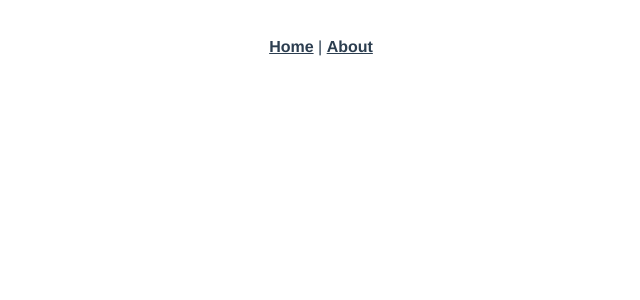
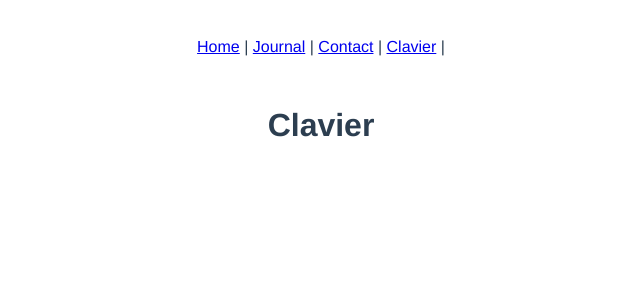
Before and after one commit to Romain-Parisot/VueJs_Telephone, a Vue app: page /#/Clavier in a window 1280 px wide. Before the commit this address had no page. Shown: the top 300 px of the page, without its empty margins (319-959 px from the left). Built offline with nearby package versions, Linux system fonts and the light colour scheme.

Commit message:
🚧nav bar

```diff
--- a/src/App.vue
+++ b/src/App.vue
@@ -1,10 +1,20 @@
 <template>
   <nav>
     <router-link to="/">Home</router-link> |
-    <router-link to="/about">About</router-link>
+    <router-link to="/journal">Journal</router-link> |
+    <router-link to="/contact">Contact</router-link> |
+    <router-link to="/clavier">Clavier</router-link> |
   </nav>
   <router-view/>
 </template>
+
+<script>
+
+	export default {
+		name: 'app',
+		}
+
+</script>
 
 <style>
 #app {
@@ -19,12 +29,4 @@ nav {
   padding: 30px;
 }
 
-nav a {
-  font-weight: bold;
-  color: #2c3e50;
-}
-
-nav a.router-link-exact-active {
-  color: #42b983;
-}
 </style>
--- a/src/router/index.js
+++ b/src/router/index.js
@@ -1,5 +1,8 @@
 import { createRouter, createWebHashHistory } from 'vue-router'
 import HomeView from '../views/HomeView.vue'
+import ContactView from '../views/ContactView.vue'
+import JournalView from '../views/JournalView.vue'
+import ClavierView from '../views/ClavierView.vue'
 
 const routes = [
   {
@@ -8,13 +11,20 @@ const routes = [
     component: HomeView
   },
   {
-    path: '/about',
-    name: 'about',
-    // route level code-splitting
-    // this generates a separate chunk (about.[hash].js) for this route
-    // which is lazy-loaded when the route is visited.
-    component: () => import(/* webpackChunkName: "about" */ '../views/AboutView.vue')
-  }
+    path: '/Contact',
+    name: 'Contact',
+    component: ContactView
+  },
+  {
+    path: '/Journal',
+    name: 'Journal',
+    component: JournalView
+  },
+  {
+    path: '/Clavier',
+    name: 'Clavier',
+    component: ClavierView
+  },
 ]
 
 const router = createRouter({
--- a/src/views/AboutView.vue
+++ /dev/null
@@ -1,5 +0,0 @@
-<template>
-  <div class="about">
-    <h1>This is an about page</h1>
-  </div>
-</template>
--- /dev/null
+++ b/src/views/ClavierView.vue
@@ -0,0 +1,13 @@
+<template>
+    <div class="clavier">
+        <h1>Clavier</h1>
+    </div>
+</template>
+<script>
+export default {
+
+}
+</script>
+<style lang="">
+
+</style>
--- /dev/null
+++ b/src/views/ContactView.vue
@@ -0,0 +1,13 @@
+<template>
+  <div class="contact">
+    <h1>Contact</h1>
+  </div>
+</template>
+<script>
+export default {
+
+}
+</script>
+<style lang="">
+
+</style>
--- /dev/null
+++ b/src/views/JournalView.vue
@@ -0,0 +1,13 @@
+<template>
+    <div class="journal">
+        <h1>Journal</h1>
+    </div>
+</template>
+<script>
+export default {
+
+}
+</script>
+<style lang="">
+
+</style>
```
